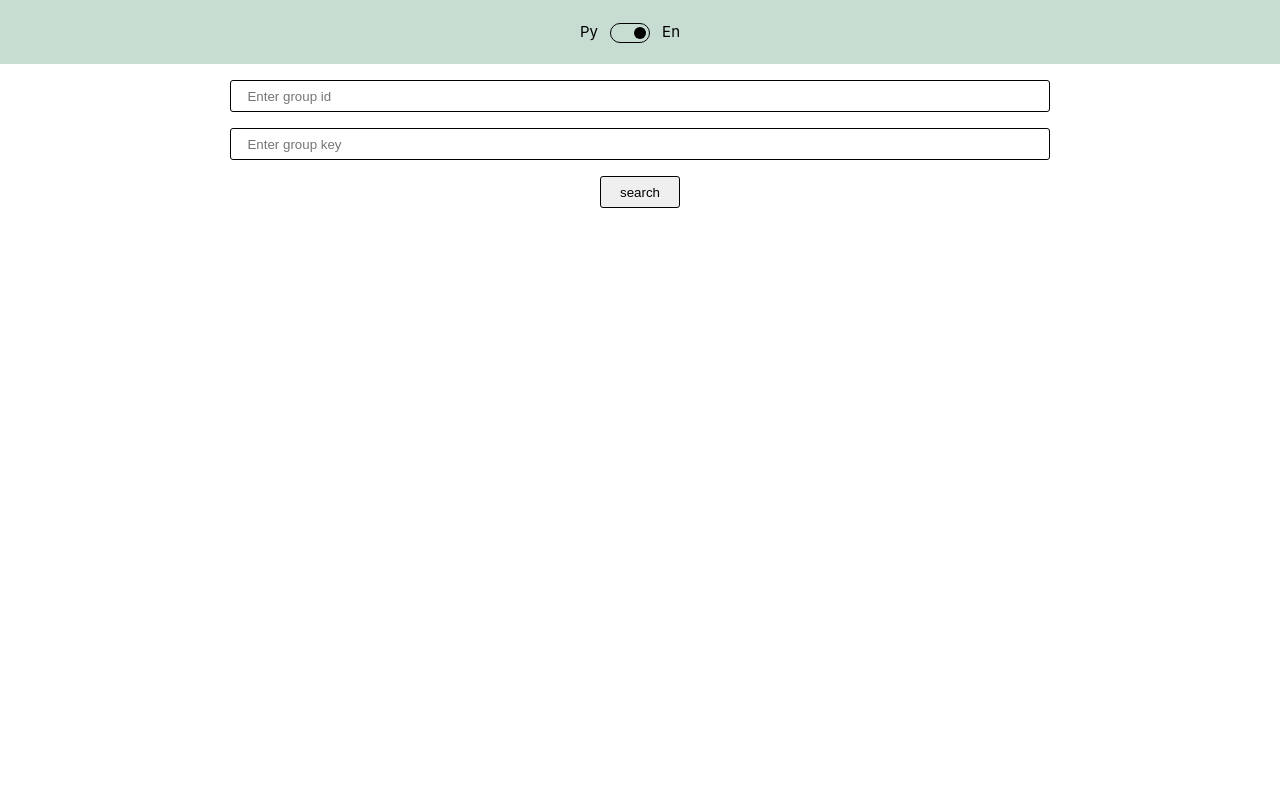
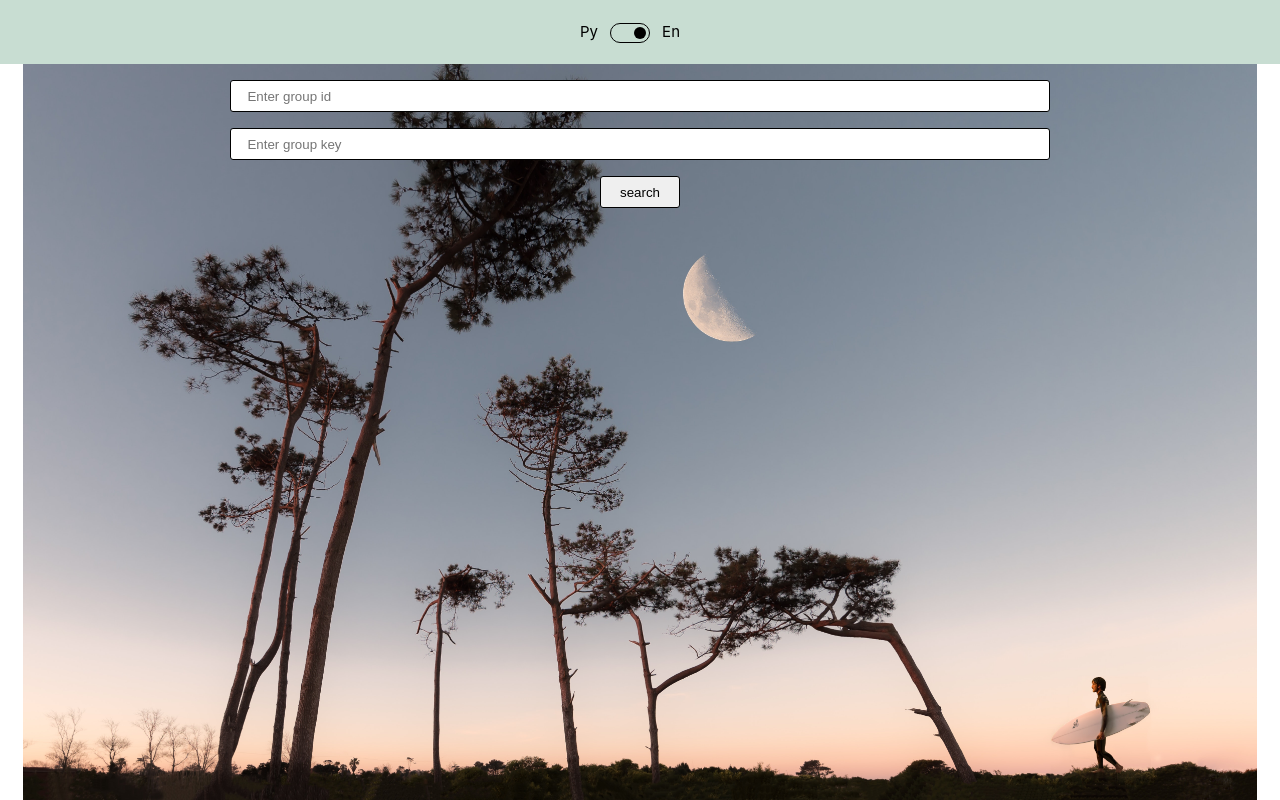
Before and after one commit to Evgeny-Tokarev/vueChart, a Vue app: page / in a window 1280 px wide. Built offline with nearby package versions, Linux system fonts and the light colour scheme.

Commit message:
Background added

```diff
--- a/src/assets/base.css
+++ b/src/assets/base.css
@@ -70,4 +70,6 @@ body {
   text-rendering: optimizeLegibility;
   -webkit-font-smoothing: antialiased;
   -moz-osx-font-smoothing: grayscale;
+  background: url("@/assets/images/pexels-philippe-donn-1242764.jpg") no-repeat center;
+  background-size: contain;
 }
```
Also changed, not shown: src/App.vue (line endings or trailing spaces), src/assets/images/pexels-philippe-donn-1242764.jpg (added).
